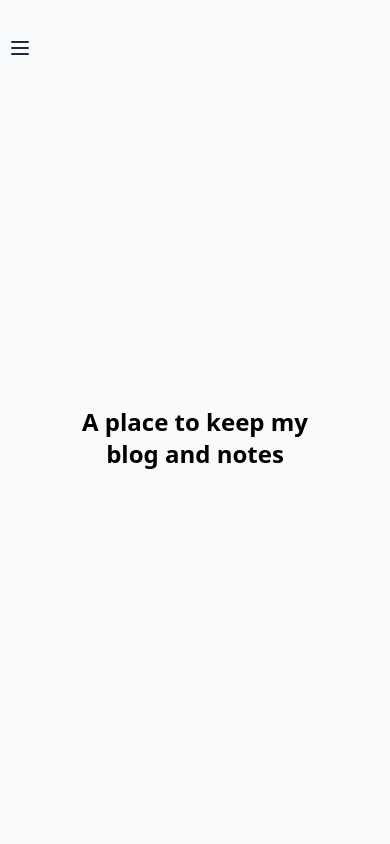
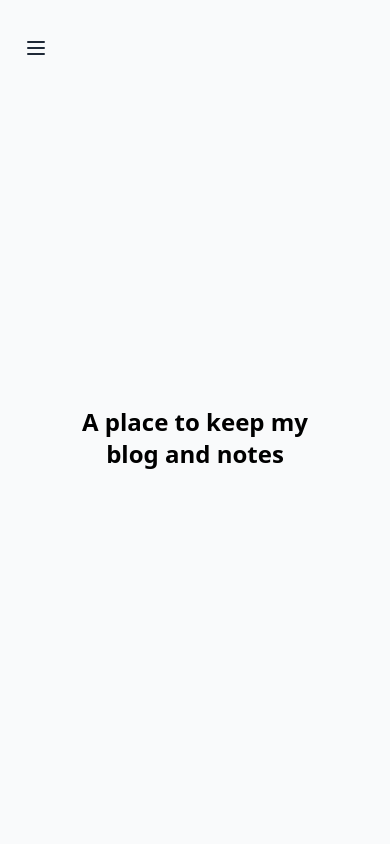
Before and after one commit to HangCcZ/HangC.dev, a Next.js app: page /blog in a window 390 px wide. Shown: the top 844 px of the page. Built offline with nearby package versions, Linux system fonts and the light colour scheme.

Commit message:
fixed style for mobile view

```diff
--- a/components/NavBar.jsx
+++ b/components/NavBar.jsx
@@ -33,7 +33,7 @@ export default function NavBar() {
             {/* Mobile menu button*/}
             <button
               onClick={() => setOpen(!open)}
-              className="inline-flex items-center justify-center rounded-md p-2 text-gray-800 hover:bg-gray-200 hover:text-white focus:outline-none focus:ring-2 focus:ring-inset focus:ring-white"
+              className="inline-flex items-center justify-center rounded-md py-2 px-6 text-gray-800 hover:bg-gray-200 hover:text-white focus:outline-none focus:ring-2 focus:ring-inset focus:ring-white"
             >
               <span className="sr-only">Open main menu</span>
               {open ? (
--- a/pages/index.jsx
+++ b/pages/index.jsx
@@ -5,7 +5,7 @@ import TimeLineCard from '../components/TimeLineCard'
 export default function Home({ timelineList }) {
   return (
     <Container>
-      <div className="mx-auto flex max-w-2xl flex-col py-4">
+      <div className="mx-auto flex max-w-2xl flex-col py-4 px-6 sm:px-0">
         <div className="mb-6">
           <h1 className="text-3xl font-bold underline decoration-wavy md:w-2/3 md:text-4xl">
             Hang Chen
```
